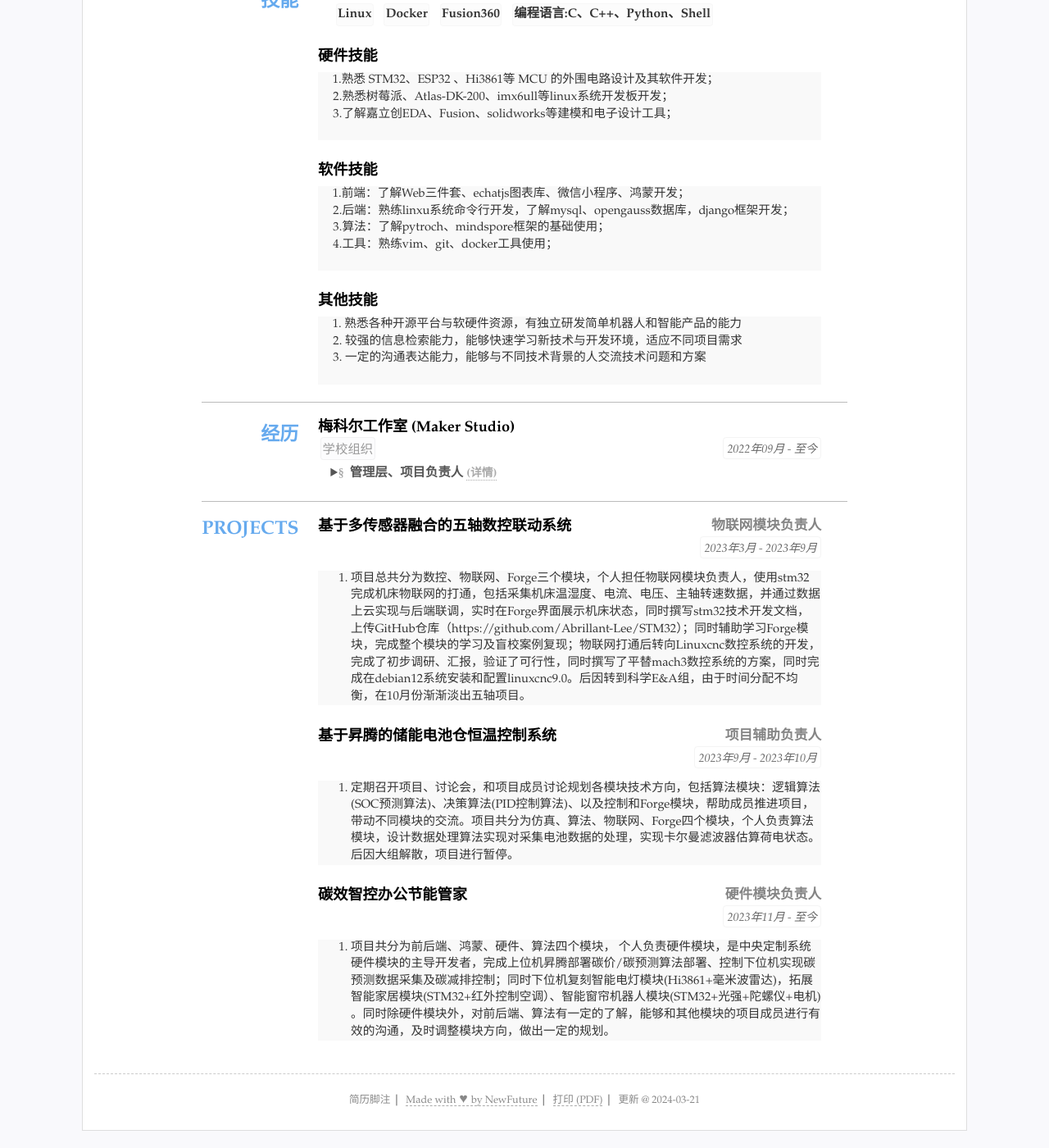
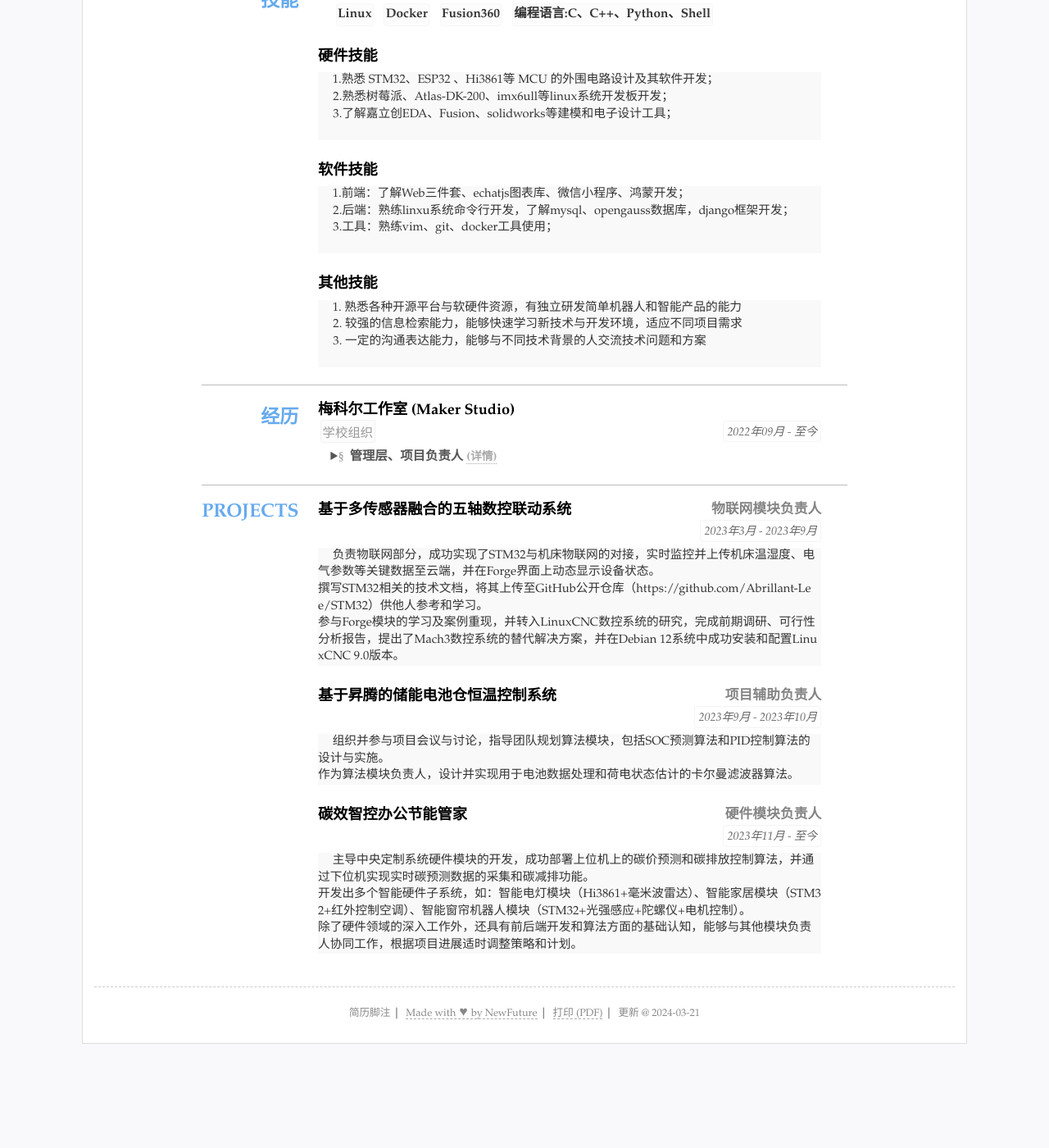
Before and after one commit to Abrillant-Lee/resume, a Jekyll site: the page built from index.html, in a window 1280 px wide and 1400 px high, scrolled down 354 px. Shown: the whole window at 82% size. Built offline with Jekyll 4.4.1, drawn with Linux system fonts in a browser that asks for light colours; after the commit the page ends 1648 px from its top, so only the background shows below that; some of the changed text lies outside the part shown.

Commit message:
Refactored code and updated project descriptions.

```diff
--- a/_data/SCT.md
+++ b/_data/SCT.md
@@ -1 +1,3 @@
-1. 项目共分为前后端、鸿蒙、硬件、算法四个模块， 个人负责硬件模块，是中央定制系统硬件模块的主导开发者，完成上位机昇腾部署碳价/碳预测算法部署、控制下位机实现碳预测数据采集及碳减排控制；同时下位机复刻智能电灯模块(Hi3861+毫米波雷达)，拓展智能家居模块(STM32+红外控制空调）、智能窗帘机器人模块(STM32+光强+陀螺仪+电机) 。同时除硬件模块外，对前后端、算法有一定的了解，能够和其他模块的项目成员进行有效的沟通，及时调整模块方向，做出一定的规划。
+主导中央定制系统硬件模块的开发，成功部署上位机上的碳价预测和碳排放控制算法，并通过下位机实现实时碳预测数据的采集和碳减排功能。<br>
+开发出多个智能硬件子系统，如：智能电灯模块（Hi3861+毫米波雷达）、智能家居模块（STM32+红外控制空调）、智能窗帘机器人模块（STM32+光强感应+陀螺仪+电机控制）。<br>
+除了硬件领域的深入工作外，还具有前后端开发和算法方面的基础认知，能够与其他模块负责人协同工作，根据项目进展适时调整策略和计划。<br>
--- a/_data/battery.md
+++ b/_data/battery.md
@@ -1 +1,2 @@
-1. 定期召开项目、讨论会，和项目成员讨论规划各模块技术方向，包括算法模块：逻辑算法(SOC预测算法)、决策算法(PID控制算法)、以及控制和Forge模块，帮助成员推进项目，带动不同模块的交流。项目共分为仿真、算法、物联网、Forge四个模块，个人负责算法模块，设计数据处理算法实现对采集电池数据的处理，实现卡尔曼滤波器估算荷电状态。后因大组解散，项目进行暂停。
+组织并参与项目会议与讨论，指导团队规划算法模块，包括SOC预测算法和PID控制算法的设计与实施。<br>
+作为算法模块负责人，设计并实现用于电池数据处理和荷电状态估计的卡尔曼滤波器算法。<br>
--- a/_data/five_axis.md
+++ b/_data/five_axis.md
@@ -1 +1,3 @@
-1. 项目总共分为数控、物联网、Forge三个模块，个人担任物联网模块负责人，使用stm32完成机床物联网的打通，包括采集机床温湿度、电流、电压、主轴转速数据，并通过数据上云实现与后端联调，实时在Forge界面展示机床状态，同时撰写stm32技术开发文档，上传GitHub仓库（https://github.com/Abrillant-Lee/STM32）；同时辅助学习Forge模块，完成整个模块的学习及盲校案例复现；物联网打通后转向Linuxcnc数控系统的开发，完成了初步调研、汇报，验证了可行性，同时撰写了平替mach3数控系统的方案，同时完成在debian12系统安装和配置linuxcnc9.0。后因转到科学E&A组，由于时间分配不均衡，在10月份渐渐淡出五轴项目。
+负责物联网部分，成功实现了STM32与机床物联网的对接，实时监控并上传机床温湿度、电气参数等关键数据至云端，并在Forge界面上动态显示设备状态。<br>
+撰写STM32相关的技术文档，将其上传至GitHub公开仓库（https://github.com/Abrillant-Lee/STM32）供他人参考和学习。<br>
+参与Forge模块的学习及案例重现，并转入LinuxCNC数控系统的研究，完成前期调研、可行性分析报告，提出了Mach3数控系统的替代解决方案，并在Debian 12系统中成功安装和配置LinuxCNC 9.0版本。<br>
--- a/_data/resume.yml
+++ b/_data/resume.yml
@@ -12,12 +12,12 @@ contact:
   - text: "13140089756"
     href: "tel:1234567890"
     icon: "icons/phone.svg"
-  - text: "your-website.com"
-    href: "http://your-website.com"
+  - text: "abrillantlee.top"
+    href: "http://abrillant-lee.github.io"
     icon: "icons/web.svg"
     attr: 'target="_blank"'
   - text: "Abrillant-Lee"
-    href: "https://github.com/NewFuture"
+    href: "https://github.com/Abrillant-Lee"
     icon: "icons/github.svg"
     attr: 'target="_blank"'
     # - text: "地址"
@@ -52,15 +52,13 @@ main: #简历主要内容，
         detail:
           1.前端：了解Web三件套、echatjs图表库、微信小程序、鸿蒙开发；<br> &nbsp; &numsp;
           2.后端：熟练linxu系统命令行开发，了解mysql、opengauss数据库，django框架开发； <br> &nbsp; &numsp;
-          3.算法：了解pytroch、mindspore框架的基础使用；<br> &nbsp; &numsp;
-          4.工具：熟练vim、git、docker工具使用；<br> &nbsp; &numsp;
+          3.工具：熟练vim、git、docker工具使用；<br> &nbsp; &numsp;
 
       - title: 其他技能
         detail:
           1. 熟悉各种开源平台与软硬件资源，有独立研发简单机器人和智能产品的能力 <br> &nbsp; &numsp;
           2. 较强的信息检索能力，能够快速学习新技术与开发环境，适应不同项目需求 <br> &nbsp; &numsp;
           3. 一定的沟通表达能力，能够与不同技术背景的人交流技术问题和方案 <br> &nbsp; &numsp;
-
 
   - type: experience
     name: 经历
```
